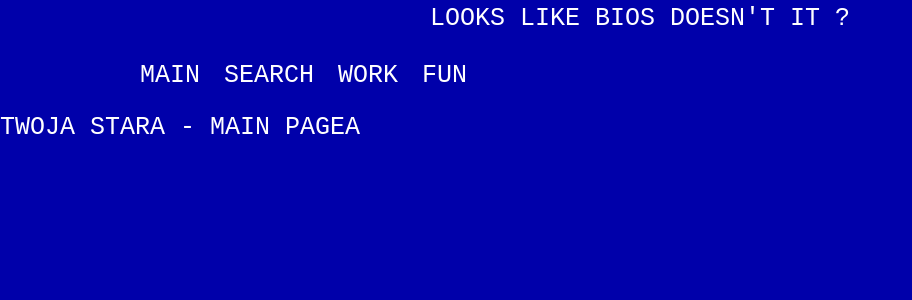
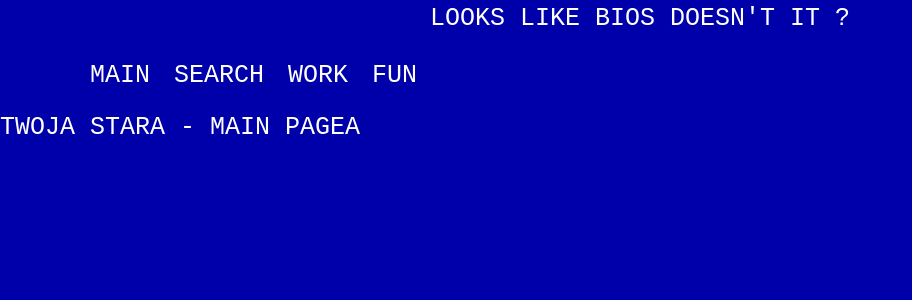
Before and after one commit to buckwheattN1/startup-page, a React (Create React App) app: page / in a window 1280 px wide. Shown: the top 300 px of the page, without its empty margins (0-912 px from the left). Built offline with nearby package versions, Linux system fonts and the light colour scheme.

Commit message:
nav style change

```diff
--- a/src/components/Navigation.js
+++ b/src/components/Navigation.js
@@ -1,13 +1,18 @@
 import React from "react";
+import { Link } from "react-router-dom";
 
 import classes from "./Navigation.module.css";
 
 function Navigation() {
   return (
-    <nav>
+    <nav className={classes.nav}>
       <ul>
-        <li>MAIN</li>
-        <li>SEARCH</li>
+        <li>
+          <Link to="/">MAIN</Link>
+        </li>
+        <li>
+          <Link to="/search">SEARCH</Link>
+        </li>
         <li>WORK</li>
         <li>FUN</li>
       </ul>
--- a/src/components/Navigation.module.css
+++ b/src/components/Navigation.module.css
@@ -1,9 +1,9 @@
-nav {
-    padding: 0 4em;
+.nav {
+    padding: 0 2em;
     display: block;
 }
 
-ul {
+.nav ul {
     display: block;
     list-style-type: disc;
     margin-block-start: 1em;
@@ -19,8 +19,7 @@ li {
     margin-right: 1.5rem;
 }
 
-li.hover {
-    background-color: #aaa;
-    color: #00a;
-    border-bottom: 1px solid #aaa;
+.nav a {
+    text-decoration: none;
+    color: #fff;
 }
```
